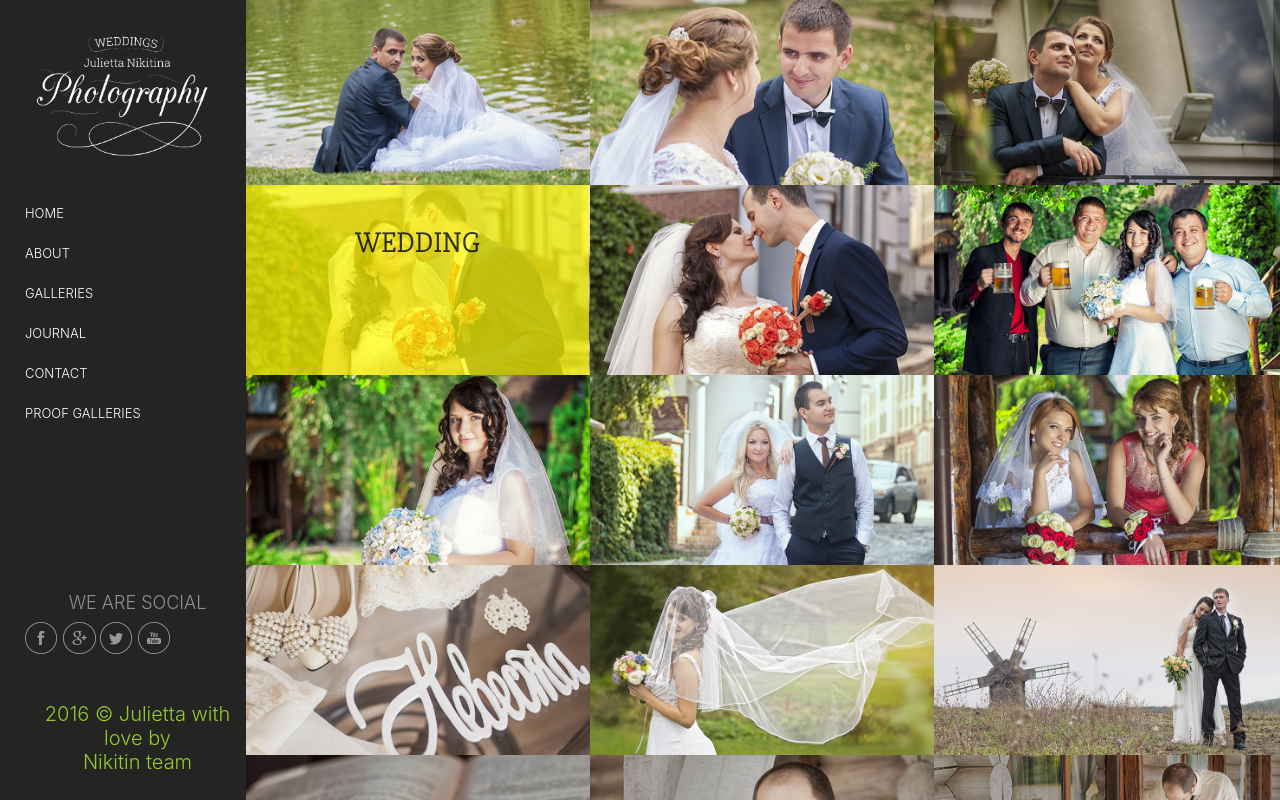
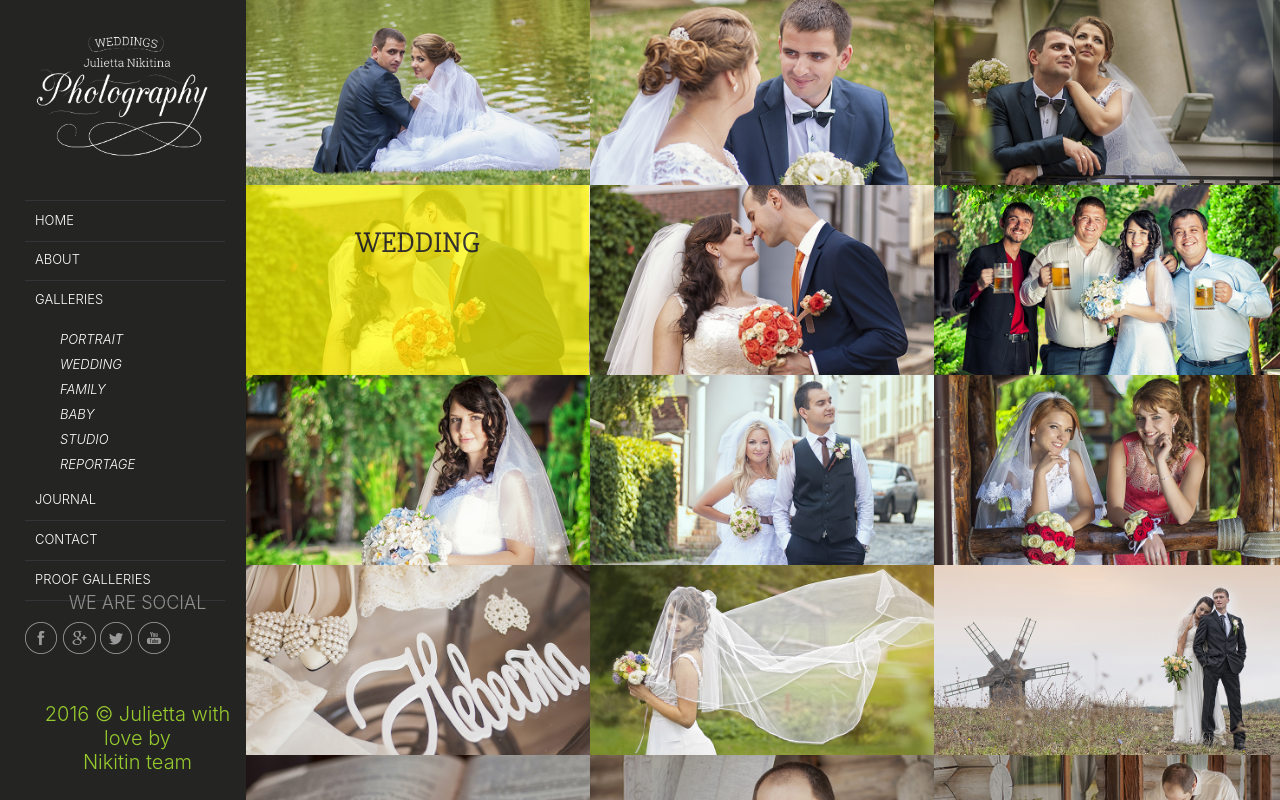
Before and after one commit to hanayama24/juna, a website: page gallery-category/wedding/wedding.html in a window 1280 px wide. Both pictures are taken after a click on the item "GALLERIES". Shown: the top 800 px of the page. Drawn offline with nearby package versions, Linux system fonts and the light colour scheme.

Commit message:
Correct img paths

```diff
--- a/gallery-category/wedding/wedding.html
+++ b/gallery-category/wedding/wedding.html
@@ -31,22 +31,21 @@
       </div>
       <div class="nav-list">
         <ul class = "list">
-          <li><a href="../../index.html">Home</a></li>
-          <li><a href="../../about/about.html">About</a></li>
-          <li>
-            <a href="#">Galleries</a>
+          <li><a href="../../index.html" class="nav-list__link">Home</a></li>
+          <li><a href="../../about/about.html" class="nav-list__link">About</a></li>
+          <li id="dropdownMenu" class="nav-list__dropdown-menu">
+            <a href="#" class="nav-list__link">Galleries</a>
             <ul class="list-galleries">
-              <li><a <a href="../../gallery-category/wedding/wedding.html">Portrait</a></li>
-              <li>Wedding</li>
-              <li>Family</li>
-              <li>Baby</li>
-              <li>Studio</li>
-              <li>Reportage</li>
+              <li><a href=""class="dropdown-menu__link"><i>Portrait</i></a></li>
+              <li><a href="wedding.html" class="dropdown-menu__link"><i>Wedding</i></a></li>
+              <li><a href="#" class="dropdown-menu__link"><i>Family</i></a></li>
+              <li><a href="#" class="dropdown-menu__link"><i>Baby</i></a></li>
+              <li><a href="#" class="dropdown-menu__link"><i>Studio</i></a></li>
+              <li><a href="#" class="dropdown-menu__link"><i>Reportage</i></a></li>
             </ul>
-          </li>
-          <li><a href="#">Journal</a></li>
-          <li><a href="#">Contact</a></li>
-          <li><a href="#">Proof galleries</a></li>
+          <li><a href="#" class="nav-list__link">Journal</a></li>
+          <li><a href="#" class="nav-list__link">Contact</a></li>
+          <li><a href="#" class="nav-list__link">Proof galleries</a></li>
         </ul>
       </div>
 
--- a/scss/main.scss
+++ b/scss/main.scss
@@ -223,7 +223,7 @@ body {
     font-size: 18px;
   }
   span.folder {
-    background: url("../../img/icon/folder.png") no-repeat center;
+    background: url("../img/icon/folder.png") no-repeat center;
     display: inline-block;
     width: 30px;
     height: 30px;
@@ -232,7 +232,7 @@ body {
     left: -15px;
   }
   span.heart {
-    background: url("../../img/icon/heart.png") no-repeat center;
+    background: url("../img/icon/heart.png") no-repeat center;
     display: inline-block;
     width: 24px;
     height: 24px;
@@ -282,10 +282,10 @@ ul.site-social-links {
       display: inline-block;
       width: 33px;
       height: 33px;
-      background: url("../../img/icon/icons.png") no-repeat center;
+      background: url("../img/icon/icons.png") no-repeat center;
       background-position: 0 -1150px;
       &:hover {
-        background: url("../../img/icon/icons.png") no-repeat center;
+        background: url("../img/icon/icons.png") no-repeat center;
         background-position: 0 -1282px;
 
         -moz-transition: all 0.3s ease-in-out;
```
Also changed, not shown: about/about.html (+14 -15 lines), index.html (+2 -3 lines), scss/main.css, 1 other file.
